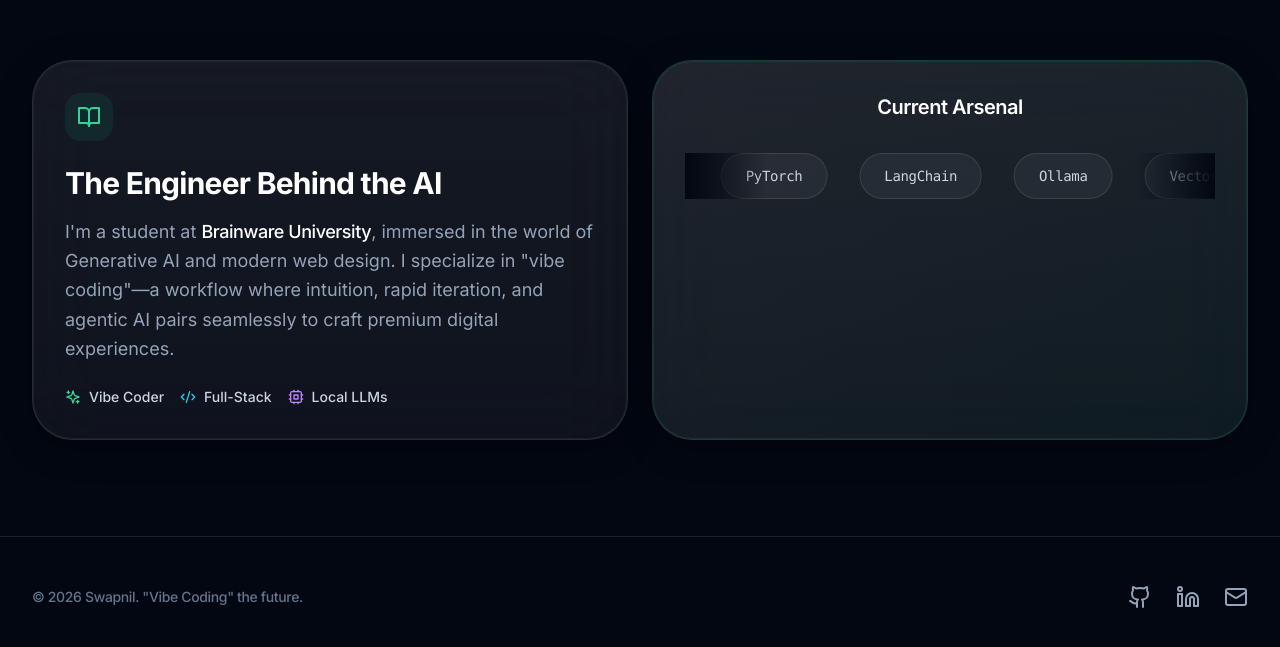
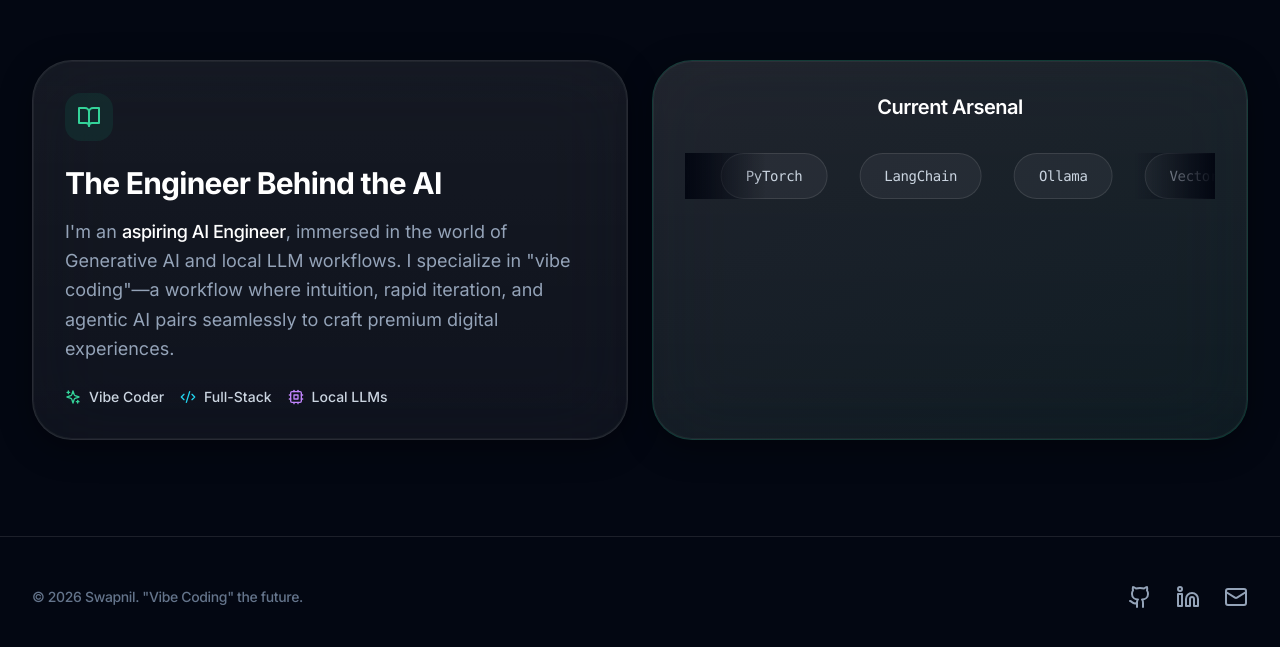
Before and after one commit to Swapnil-bo/Portfolio, a Next.js app: page / in a window 1280 px wide. Shown: the part 2267-2914 px from the top of the page. Built offline with nearby package versions, Linux system fonts and the light colour scheme.

Commit message:
content: remove university mention and update professional title in about section

```diff
--- a/src/components/sections/about.tsx
+++ b/src/components/sections/about.tsx
@@ -17,7 +17,7 @@ export function AboutSection() {
                     </div>
                     <h2 className="mb-4 text-3xl font-bold tracking-tight text-white">The Engineer Behind the AI</h2>
                     <p className="mb-6 text-lg text-slate-400 leading-relaxed">
-                        I&apos;m a student at <span className="text-white font-medium tracking-tight">Brainware University</span>, immersed in the world of Generative AI and modern web design. I specialize in &quot;vibe coding&quot;—a workflow where intuition, rapid iteration, and agentic AI pairs seamlessly to craft premium digital experiences.
+                        I&apos;m an <span className="text-white font-medium tracking-tight">aspiring AI Engineer</span>, immersed in the world of Generative AI and local LLM workflows. I specialize in &quot;vibe coding&quot;—a workflow where intuition, rapid iteration, and agentic AI pairs seamlessly to craft premium digital experiences.
                     </p>
                     <div className="flex items-center gap-4 text-sm font-medium text-slate-300">
                         <span className="flex items-center gap-2">
```
